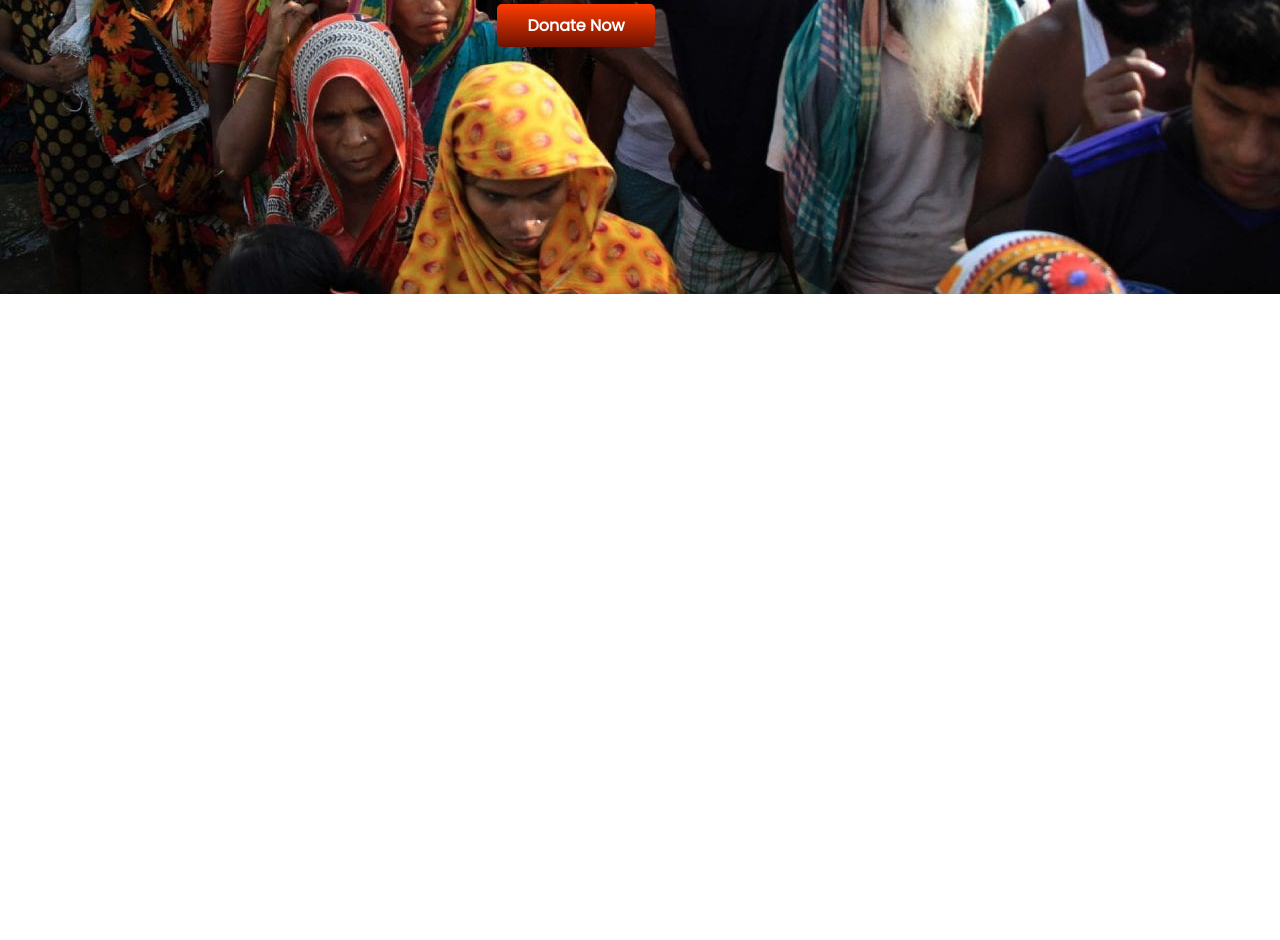
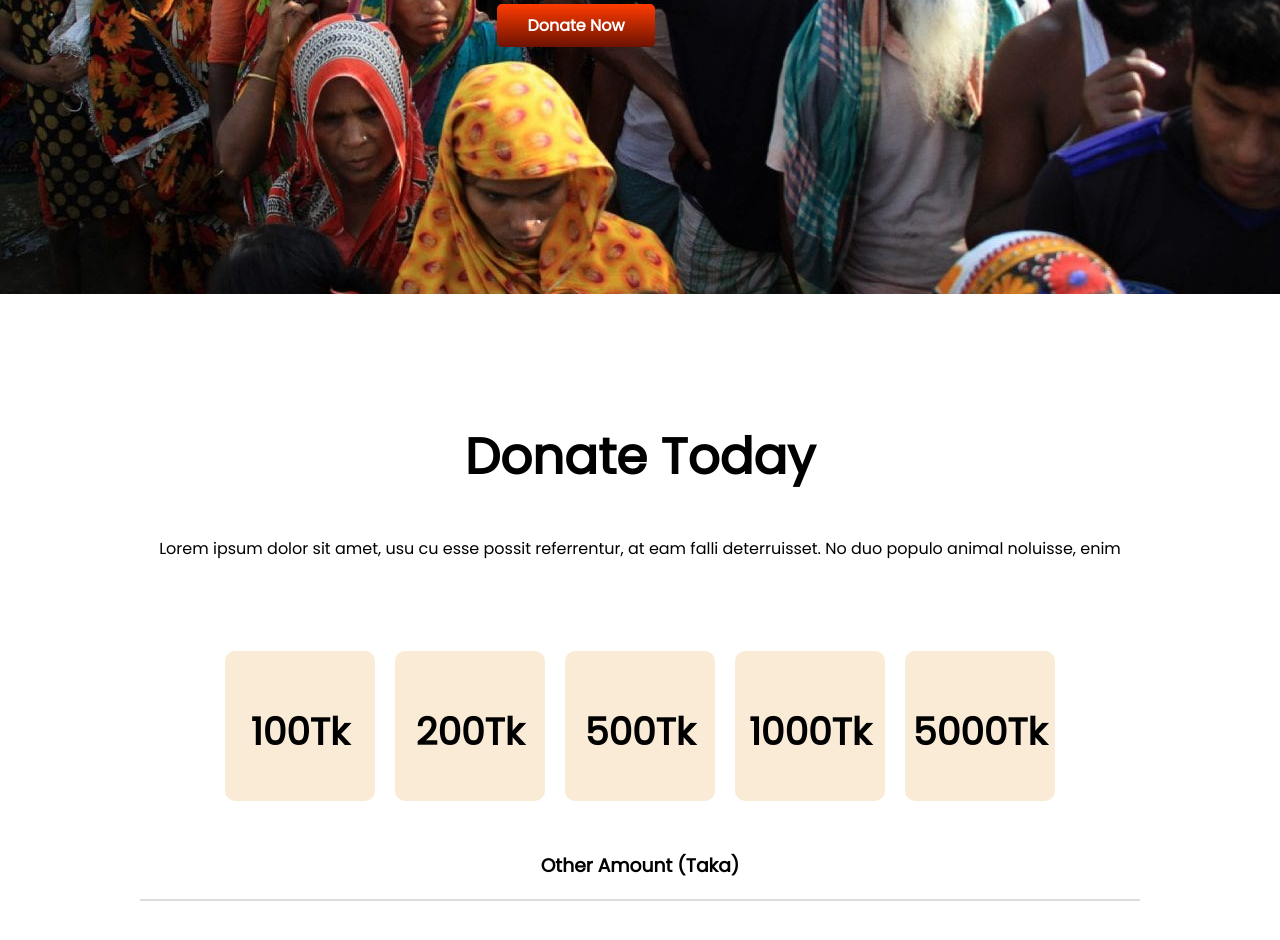
Before and after one commit to shorifmahmud/donate-today-main, a plain HTML site: page index.html in a window 1280 px wide. Shown: the part 542-1482 px from the top of the page. Before the commit the page ends 836 px from the top, so only its background shows below. Drawn offline with Linux system fonts and the light colour scheme.

Commit message:
donate-area added

```diff
--- a/index.html
+++ b/index.html
@@ -22,8 +22,42 @@
         </div>
     </section>
 
+    <section class="donate-area">
+        <div class="donate-today">
+            <h1><span class="black-color">Donate Today</span> </h1>
+            <p>Lorem ipsum dolor sit amet, usu cu esse possit referrentur, at eam falli
+                deterruisset. No duo populo animal noluisse, enim
+            </p>
+        </div>
+        <div class="flex-container">
+            <div class="flex-box">
+                <h2>100Tk</h2>
+            </div>
+            <div class="flex-box">
+                <h2>200Tk</h2>
+            </div>
+            <div class="flex-box">
+                <h2>500Tk</h2>
+            </div>
+            <div class="flex-box">
+                <h2>1000Tk</h2>
+            </div>
+            <div class="flex-box">
+                <h2>5000Tk</h2>
+            </div>
+
+        </div>
+        <h3>Other Amount (Taka)</h3>
+        <hr class="one">
+        <h4></h4>
     </section>
+    <section class="donate-plan">
+        <div class="half-width">
+            <h1>Our Donate Plan
+            </h1>
+        </div>
 
+    </section>
 
 </body>
 
--- a/style.css
+++ b/style.css
@@ -30,3 +30,48 @@ h1 {
     padding: 10px 30px;
     border-radius: 5px;
 }
+
+.black-color {
+    color: black;
+}
+
+.donate-today {
+    text-align: center;
+    padding: 5%;
+    margin-top: 20px;
+}
+
+.flex-container {
+    display: flex;
+    width: 100%;
+    height: auto;
+    flex-direction: row;
+    justify-content: center;
+}
+
+.flex-box {
+    width: 150px;
+    height: 150px;
+    background-color: antiquewhite;
+    font-size: 25px;
+    text-align: center;
+    line-height: 100px;
+    border-radius: 10px;
+    margin: 10px;
+}
+
+hr.one {
+    border: none;
+    height: 2px;
+    width: 1000px;
+    background: #dddddd;
+}
+
+h3 {
+    text-align: center;
+    margin-top: 40px;
+}
+
+.black-color {
+    color: black;
+}
```
